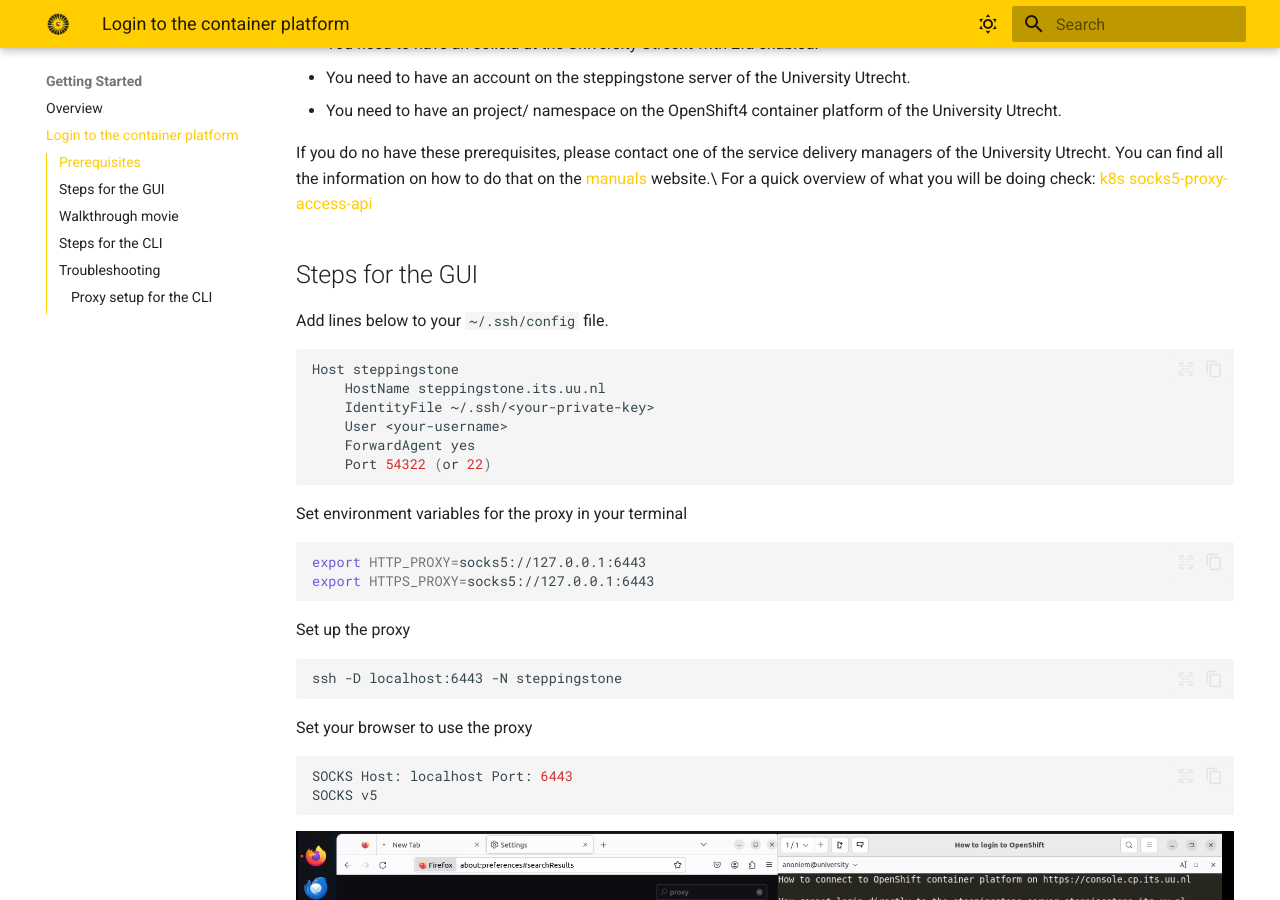
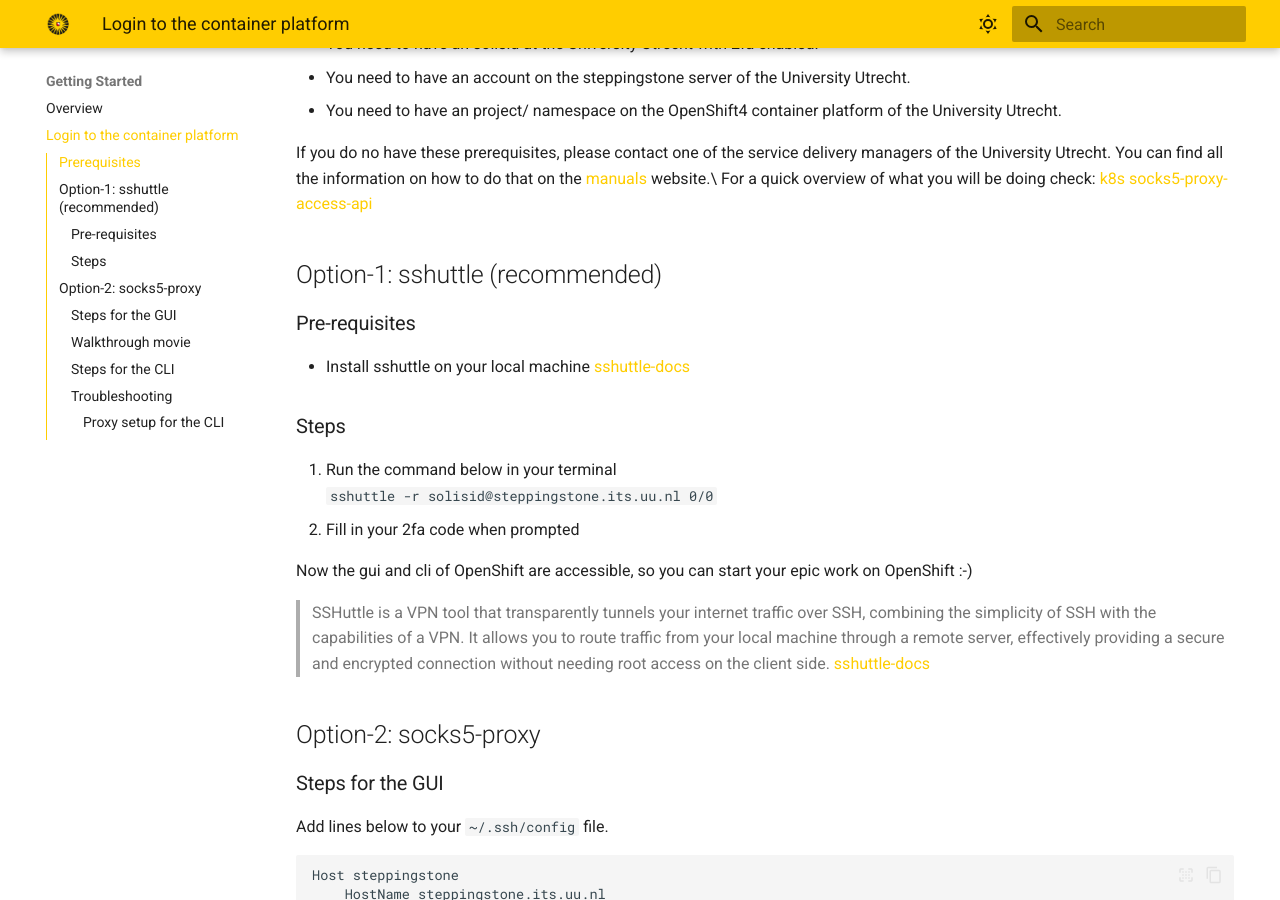
Before and after one commit to UtrechtUniversity/containerplatform-docs, an MkDocs documentation site: the page built from docs/content/basics/login.md, in a window 1280 px wide and 900 px high, scrolled down 353 px. Built offline with MkDocs 1.6.1 and Material for MkDocs 9.7.7, drawn with Linux system fonts in a browser that asks for light colours.

Commit message:
update login to use sshuttle

````diff
--- a/docs/content/basics/login.md
+++ b/docs/content/basics/login.md
@@ -9,7 +9,28 @@
 You can find all the information on how to do that on the <a href="https://manuals.uu.nl" target="_blank">manuals</a> website.\
 For a quick overview of what you will be doing check: <a href="https://kubernetes.io/docs/tasks/extend-kubernetes/socks5-proxy-access-api/" target="_blank">k8s socks5-proxy-access-api</a>
 
-## Steps for the GUI
+## Option-1: sshuttle (recommended)
+
+### Pre-requisites
+
+- Install sshuttle on your local machine
+  [sshuttle-docs](https://sshuttle.readthedocs.io/en/stable/installation.html)
+
+### Steps
+
+1. Run the command below in your terminal
+   `sshuttle -r solisid@steppingstone.its.uu.nl 0/0`
+2. Fill in your 2fa code when prompted
+
+Now the gui and cli of OpenShift are accessible, so you can start your epic work on OpenShift :-)
+> SSHuttle is a VPN tool that transparently tunnels your internet traffic over SSH, combining the simplicity of SSH with
+> the capabilities of a VPN. It allows you to route traffic from your local machine through a remote server, effectively
+> providing a secure and encrypted connection without needing root access on the client
+> side. [sshuttle-docs](https://sshuttle.readthedocs.io/en/stable/usage.html)
+
+## Option-2: socks5-proxy
+
+### Steps for the GUI
 Add lines below to your `~/.ssh/config` file.
 ```bash
 Host steppingstone
@@ -42,17 +63,17 @@
 
 Start your epic work on OpenShift ;-)
 
-## Walkthrough movie
+### Walkthrough movie
 <iframe src="https://player.vimeo.com/video/932020706?badge=0&amp;autopause=0&amp;player_id=0&amp;app_id=58479" width="480" height="270" frameBorder="1" class="giphy-embed" ; allow="autoplay; fullscreen; picture-in-picture; clipboard-write"  title="oc_toegang2fa"></iframe>
 
-## Steps for the CLI
+### Steps for the CLI
 Get your login command from the OpenShift4 console and execute it in your terminal.
 Click on your username in the right top corner and select `Copy Login Command`.
 ```bash
 oc login --token=<your-token> --server=https://localhost:6443
 ```
 
-## Troubleshooting
+### Troubleshooting
 If you have trouble connecting to the OpenShift4 api, you can try the following:
 - Check if the proxy is set correctly.
 - Check if the proxy is running.
@@ -61,7 +82,7 @@
 
 If you have trouble reaching the api trough the cli, you can also setup your connection like so:
 
-### Proxy setup for the CLI
+#### Proxy setup for the CLI
 Make sure to set the correct port:
 ```bash
 ssh -i ~/.ssh/<your-private-key> 6443:console.cp.its.uu.nl:6443 -D 3333 <your-username>@steppingstone.its.uu.nl
````
